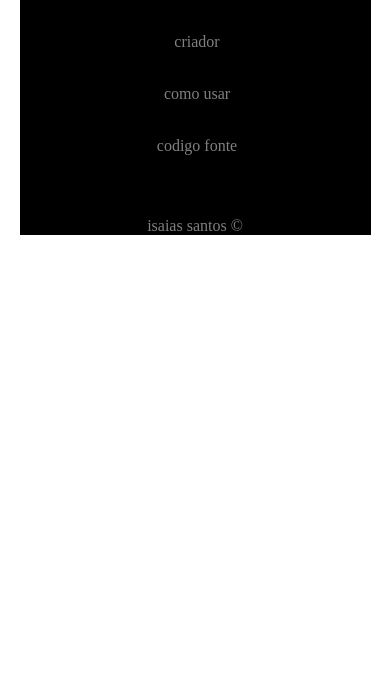
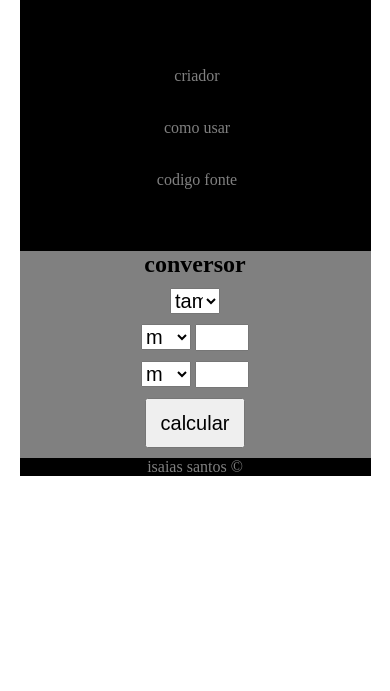
Before and after one commit to isaias-silva/conversor-de-unidades, a plain HTML site: page index.html in a window 390 px wide. Shown: the part 153-844 px from the top of the page. Drawn offline with Linux system fonts and the light colour scheme.

Commit message:
script pronto

```diff
--- a/css/style.css
+++ b/css/style.css
@@ -38,11 +38,16 @@ header {
     border-color: gray;
 }
 
+.logo {
+    color: gray;
+    margin-left: 10px;
+}
+
 .logo img {
     width: 100px;
 }
 
-@media screen and (max-width:500px) {
+@media screen and (max-width:600px) {
     .menu {
         margin-top: 100px;
         position: relative;
@@ -51,6 +56,14 @@ header {
     .menu ul li {
         display: block;
         margin-top: 30px;
+        text-align: center;
+    }
+    .box select,
+    .box input {
+        font-size: 10px;
+        width: 50px;
+    }
+    .logo {
         text-align: center;
     }
 }
@@ -63,3 +76,41 @@ footer {
     color: gray;
     text-align: center;
 }
+
+.box {
+    display: block;
+    margin-top: 10px;
+    margin-bottom: 5px;
+}
+
+.box select,
+.box input {
+    font-size: 20px;
+}
+
+#select_tamanho {
+    background: gray;
+    text-align: center;
+    width: 90%;
+    margin: auto;
+    height: auto;
+}
+
+button {
+    width: 100px;
+    height: 50px;
+    font-size: 20px;
+    margin-bottom: 10px;
+    margin-top: 5px;
+}
+
+h1 {
+    font-size: 30px;
+}
+
+#ar,
+#ar2,
+#vol,
+#vol2 {
+    display: none;
+}
--- a/index.html
+++ b/index.html
@@ -5,32 +5,140 @@
     <meta charset="UTF-8">
     <meta http-equiv="X-UA-Compatible" content="IE=edge">
     <meta name="viewport" content="width=device-width, initial-scale=1.0">
-    <title>conversor de texto</title>
+    <title>conversor de medidas</title>
     <link rel="stylesheet" href="css/style.css">
 </head>
 
 <body>
+    <!--cabeçalho-->
     <header>
-        <div class="logo"> <img src="img/icon.png" alt=""></div>
+        <!--logo-->
+        <div class="logo">
+            <img src="img/icon.png" alt="">
+            <h1>conversor</h1>
 
+        </div>
+        <!--menu-->
         <div class="menu">
             <ul>
                 <li>
-                    <a href="criador">criador</a>
+                    <a href="#criador">criador</a>
                 </li>
                 <li>
-                    <a href="como usar">como usar</a>
+                    <a href="#como usar">como usar</a>
                 </li>
                 <li>
-                    <a href="codigo fonte">codigo fonte</a>
+                    <a href="#codigo fonte">codigo fonte</a>
                 </li>
             </ul>
         </div>
     </header>
+
+
+    <section id="select_tamanho">
+        <h2>conversor</h2>
+        <!--select que decidira a unidade a ser calculada-->
+        <div class="box">
+            <select name="unidade" id="unida-medida" onclick="check(this.value)">
+                <option  value="tamanho">tamanho</option>
+                <option value="area">area</option>
+                <option value="volume">volume</option>
+
+            </select>
+        </div>
+
+
+        <!--select que escolherá a medida-->
+        <div class="box">
+            <!--tamanho-->
+            <select name="tm" id="tm">
+                <option value="m" class="t">m</option>
+                <option value="dam"  class="t">dam</option>
+                <option value="hm"  class="t">hm</option>
+                <option value="km"  class="t">km</option>
+                <option value="dm"  class="t">dm</option>
+                <option value="cm"  class="t">cm</option>
+                <option value="mm"  class="t">mm</option>
+
+
+
+            </select>
+            <!--area-->
+            <select name="ar" id="ar">
+                <option value="m2" class="a">m2</option>
+                <option value="dam2"  class="a">dam2</option>
+                <option value="hm2"  class="a">hm2</option>
+                <option value="km2"  class="a">km2</option>
+                <option value="dm2"  class="a">dm2</option>
+                <option value="cm2"  class="a">cm2</option>
+                <option value="mm2"  class="a">mm2</option>
+
+            </select>
+            <!--volume-->
+            <select name="vol" id="vol">
+                <option value="m3" class="a">m3</option>
+                <option value="dam3"  class="a">dam3</option>
+                <option value="hm3"  class="a">hm3</option>
+                <option value="km3"  class="a">km3</option>
+                <option value="dm3"  class="a">dm3</option>
+                <option value="cm3"  class="a">cm3</option>
+                <option value="mm3"  class="a">mm3</option>
+
+            </select>
+            <input type="number" name="valor1" id="v1">
+        </div>
+        <div class="box">
+            <select name="tm" id="tm2">
+                <option value="m"  class="t">m</option>
+                <option value="dam"  class="t">dam</option>
+                <option value="hm" class="t">hm</option>
+                <option value="km" class="t">km</option>
+                <option value="dm" class="t">dm</option>
+                <option value="cm" class="t">cm</option>
+                <option value="mm" class="t">mm</option>
+
+
+
+            </select>
+
+            <select name="ar" id="ar2">
+                <option value="m2" class="a">m2</option>
+                <option value="dam2"  class="a">dam2</option>
+                <option value="hm2"  class="a">hm2</option>
+                <option value="km2"  class="a">km2</option>
+                <option value="dm2"  class="a">dm2</option>
+                <option value="cm2"  class="a">cm2</option>
+                <option value="mm2"  class="a">mm2</option>
+
+            </select>
+
+
+            <select name="vol2" id="vol2">
+                <option value="m3" class="a">m3</option>
+                <option value="dam3"  class="a">dam3</option>
+                <option value="hm3"  class="a">hm3</option>
+                <option value="km3"  class="a">km3</option>
+                <option value="dm3"  class="a">dm3</option>
+                <option value="cm3"  class="a">cm3</option>
+                <option value="mm3"  class="a">mm3</option>
+
+            </select>
+
+
+            <input type="number" name="valor2" id="v2">
+
+        </div>
+        <button onclick="calcule()">calcular</button>
+    </section>
+
+
+
     <footer>
         <p>isaias santos &copy;</p>
     </footer>
 
+    <script src="js/script.js"></script>
+
 </body>
 
 </html>
--- a/js/script.js
+++ b/js/script.js
@@ -0,0 +1,287 @@
+//capturando os selects
+var t1 = window.document.getElementById("tm");
+var t2 = window.document.getElementById("tm2");
+var a1 = window.document.getElementById("ar");
+var a2 = window.document.getElementById("ar2");
+var vol1 = window.document.getElementById("vol");
+var vol2 = window.document.getElementById("vol2");
+//capturando os inputs
+var v1 = window.document.getElementById("v1");
+var v2 = window.document.getElementById("v2");
+
+//variavel de controle de unidade
+var unidade = "tamanho";
+
+
+//calculo
+function calcule() {
+
+    //garantindo que os valores não sejam negativos
+    if (v1.value >= 0) {
+
+
+
+        //se a unidade for tamanho
+        if (unidade == "tamanho") {
+            //variavel para a unidade de medida
+            var uni1 = t1.value;
+            var uni2 = t2.value;
+            //variavel para o valor
+            var va1 = v1.value;
+            var va2 = v1.value;
+
+            //variavel para a ordem de grandeza
+            var x;
+            var y;
+
+            switch (uni1) {
+                //tamanho
+
+                case "km":
+                    x = 1000;
+                    break;
+                case "hm":
+                    x = 100;
+                    break;
+                case "dam":
+                    x = 10;
+                    break;
+                case "m":
+                    x = 1;
+                    break;
+
+                case "dm":
+                    x = 0.1;
+                    break;
+
+                case "cm":
+                    x = 0.01;
+                    break;
+
+                case "mm":
+                    x = 0.001;
+                    break;
+
+                default:
+                    x = 0;
+                    break;
+            }
+
+            switch (uni2) {
+                //tamanho
+                case "km":
+                    y = 1000;
+                    break;
+                case "hm":
+                    y = 100;
+                    break;
+                case "dam":
+                    y = 10;
+                    break;
+                case "m":
+                    y = 1;
+                    break;
+
+                case "dm":
+                    y = 0.1;
+                    break;
+
+                case "cm":
+                    y = 0.01;
+                    break;
+
+                case "mm":
+                    y = 0.001;
+                    break;
+
+                default:
+                    y = 0;
+                    break;
+            }
+
+            //formula do calculo
+            va2 = (va1 * x) / y;
+
+            //escrevendo os valores no input;
+            v1.value = va1;
+            v2.value = va2;
+        } else if (unidade == "area") {
+            uni1 = a1.value;
+            uni2 = a2.value;
+            var va1 = v1.value;
+            var va2 = v1.value;
+
+            switch (uni1) {
+                case "km2":
+                    x = 1000000;
+                    break;
+                case "hm2":
+                    x = 10000;
+                    break;
+                case "dam2":
+                    x = 100;
+                    break;
+                case "m2":
+                    x = 1;
+                    break;
+
+                case "dm2":
+                    x = 0.01;
+                    break;
+
+                case "cm2":
+                    x = 0.0001;
+                    break;
+
+                case "mm2":
+                    x = 0.000001;
+                    break;
+
+                default:
+                    x = 0;
+                    break;
+            }
+
+            switch (uni2) {
+                //tamanho
+                case "km2":
+                    y = 1000000;
+                    break;
+                case "hm2":
+                    y = 10000;
+                    break;
+                case "dam2":
+                    y = 100;
+                    break;
+                case "m2":
+                    y = 1;
+                    break;
+
+                case "dm2":
+                    y = 0.01;
+                    break;
+
+                case "cm2":
+                    y = 0.0001;
+                    break;
+
+                case "mm2":
+                    y = 0.000001;
+                    break;
+
+                default:
+                    y = 0;
+                    break;
+            }
+
+            va2 = (va1 * x) / y;
+            v1.value = va1;
+            v2.value = va2;
+        } else if (unidade == "volume") {
+            uni1 = vol1.value;
+            uni2 = vol2.value;
+            var va1 = v1.value;
+            var va2 = v1.value;
+
+
+            switch (uni1) {
+                case "km3":
+                    x = 1000000000;
+                    break;
+                case "hm3":
+                    x = 1000000;
+                    break;
+                case "dam3":
+                    x = 1000;
+                    break;
+                case "m3":
+                    x = 1;
+                    break;
+
+                case "dm3":
+                    x = 0.001;
+                    break;
+
+                case "cm3":
+                    x = 0.000001;
+                    break;
+
+                case "mm3":
+                    x = 0.000000001;
+                    break;
+
+                default:
+                    x = 0;
+                    break;
+            }
+
+            switch (uni2) {
+                //tamanho
+                case "km3":
+                    y = 1000000000;
+                    break;
+                case "hm3":
+                    y = 1000000;
+                    break;
+                case "dam3":
+                    y = 1000;
+                    break;
+                case "m3":
+                    y = 1;
+                    break;
+
+                case "dm3":
+                    y = 0.001;
+                    break;
+
+                case "cm3":
+                    y = 0.000001;
+                    break;
+
+                case "mm3":
+                    y = 0.000000001;
+                    break;
+
+                default:
+                    y = 0;
+                    break;
+            }
+
+            va2 = (va1 * x) / y;
+            v1.value = va1;
+            v2.value = va2;
+        }
+    } else { alert("digite um valor valido") }
+}
+
+function check(valu) {
+    if (valu == "area") {
+        unidade = "area";
+        window.document.getElementById("ar").style.display = "inline-block";
+        window.document.getElementById("ar2").style.display = "inline-block";
+        window.document.getElementById("tm").style.display = "none";
+        window.document.getElementById("tm2").style.display = "none";
+        window.document.getElementById("vol").style.display = "none";
+        window.document.getElementById("vol2").style.display = "none";
+    }
+
+    if (valu == "tamanho") {
+        unidade = "tamanho";
+        window.document.getElementById("tm").style.display = "inline-block";
+        window.document.getElementById("tm2").style.display = "inline-block";
+        window.document.getElementById("ar").style.display = "none";
+        window.document.getElementById("ar2").style.display = "none";
+        window.document.getElementById("vol").style.display = "none";
+        window.document.getElementById("vol2").style.display = "none";
+    }
+
+    if (valu == "volume") {
+        unidade = "volume";
+        window.document.getElementById("vol").style.display = "inline-block";
+        window.document.getElementById("vol2").style.display = "inline-block";
+        window.document.getElementById("ar").style.display = "none";
+        window.document.getElementById("ar2").style.display = "none";
+        window.document.getElementById("tm").style.display = "none";
+        window.document.getElementById("tm2").style.display = "none";
+    }
+}
```
